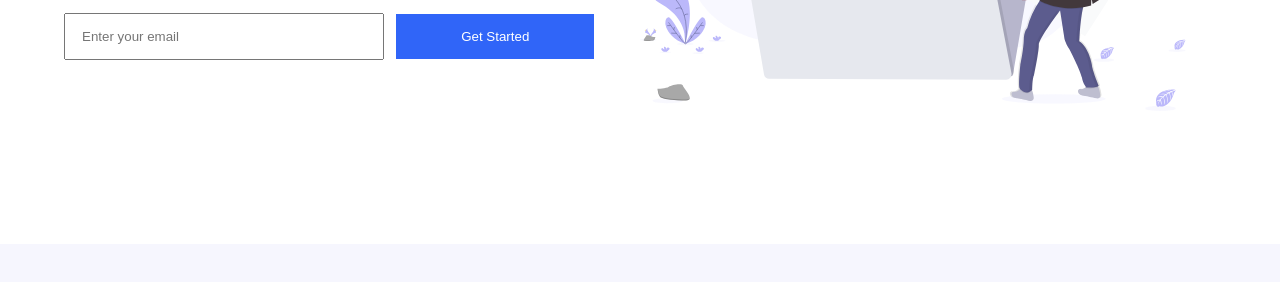
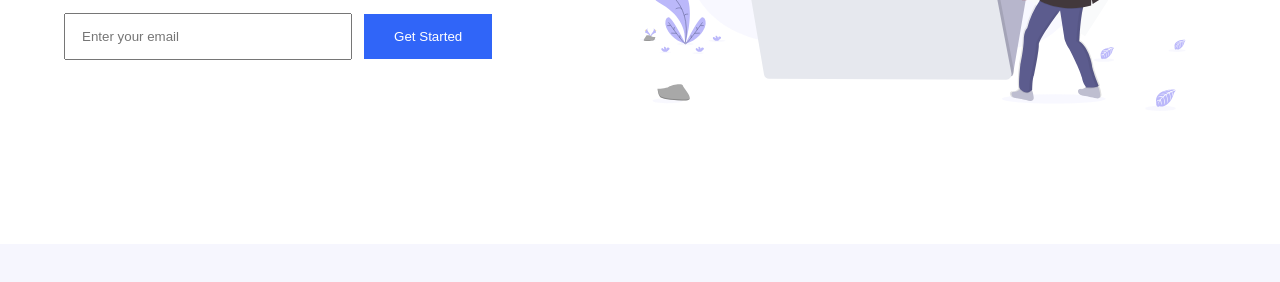
Before and after one commit to Alirezayoom/frontend-challenges, a plain HTML site: page challenges/17-fylo-landing-page-with-two-column-layout/index.html in a window 1280 px wide. Shown: the part 518-800 px from the top of the page. Drawn offline with Linux system fonts and the light colour scheme.

Commit message:
style added to button

```diff
--- a/challenges/17-fylo-landing-page-with-two-column-layout/style.css
+++ b/challenges/17-fylo-landing-page-with-two-column-layout/style.css
@@ -69,14 +69,16 @@ nav ul li {
 
 .hero form input {
   padding: 0.875rem 1rem;
-  max-width: 20rem;
+  max-width: 18rem;
   width: 100%;
   margin-right: 0.5rem;
 }
 
 .hero form button {
   border: 1px solid hsl(224, 93%, 58%);
-  padding: 0.875rem 4rem;
+  padding: 0.875rem;
+  max-width: 8rem;
+  width: 100%;
   background-color: hsl(224, 93%, 58%);
   color: #fff;
   cursor: pointer;
@@ -90,7 +92,7 @@ nav ul li {
 /*********** how fylo works ***********/
 .how-fylo-works {
   padding: 6rem 0;
-  background-color: hsl(240, 75%, 98%);
+  background-color: #f6f6fe;
   position: relative;
 }
 
```
